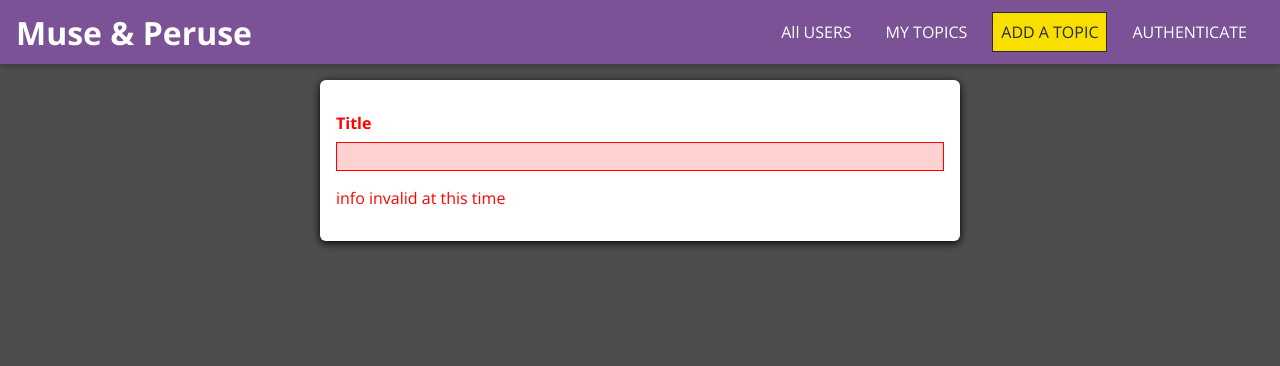
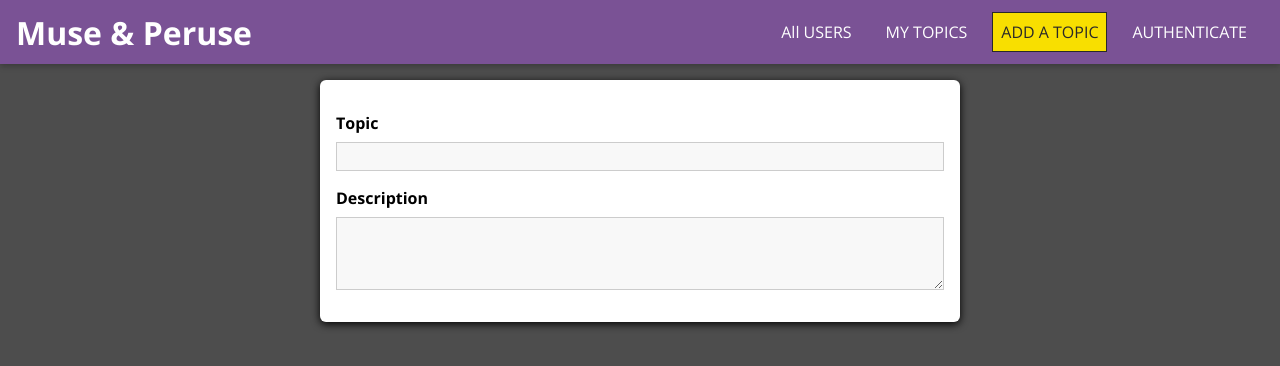
Before and after one commit to jtrudat/shopperscorner, a React (Create React App) app in the folder frontend/: page /places/new in a window 1280 px wide. Shown: the top 366 px of the page. Built offline with nearby package versions, Linux system fonts and the light colour scheme.

Commit message:
topic form layout

```diff
--- a/frontend/src/places/pages/NewPlace.js
+++ b/frontend/src/places/pages/NewPlace.js
@@ -1,10 +1,18 @@
 import React from 'react'
+import { useCallback } from 'react'
 import { Input } from '../../shared/components/formelements/Input'
 
 export const NewPlace = ()=>{
+
+    const titleInputHandler = useCallback((id, value) =>{
+
+    },[])
+
     return(
         <form className="place-form">
-            <Input element="input" type="text" label="Title" validators={[]} errorText="info invalid at this time"/>
+            <Input id="topic" element="input" type="text" label="Topic" onInput={titleInputHandler}/>
+            <Input id="description" element="textarea" type="text" label="Description" onInput={titleInputHandler}/>
             </form>
+
     )
 }
--- a/frontend/src/shared/components/formelements/Input.js
+++ b/frontend/src/shared/components/formelements/Input.js
@@ -1,4 +1,4 @@
-import React, { useReducer } from 'react'
+import React, { useReducer, useEffect } from 'react'
 
 
 const inputReducer = (state, action) =>{
@@ -18,6 +18,13 @@ export const Input = (props)=>{
 
     const [inputState, dispatch] = useReducer(inputReducer, {value: '', isValid: false})
 
+    const { id, onInput } = props;
+    const { value } = inputState
+
+    useEffect(()=>{
+        onInput(id, value)
+    }, [ id, value, onInput])
+
     const changeHandler = (evt)=>{
         dispatch({type: 'CHANGE', value: evt.target.value})
     }
@@ -28,10 +35,10 @@ export const Input = (props)=>{
 
 
     return(
-        <div className={`form-control ${!inputState.isValid && 'form-control--invalid'}`}>
+        <div className={`form-control `}>
             <label htmlFor={props.id}>{props.label}</label>
             {element}
-            {!inputState.isValid && <p>{props.errorText}</p>}
+
         </div>
     )
 }
```
